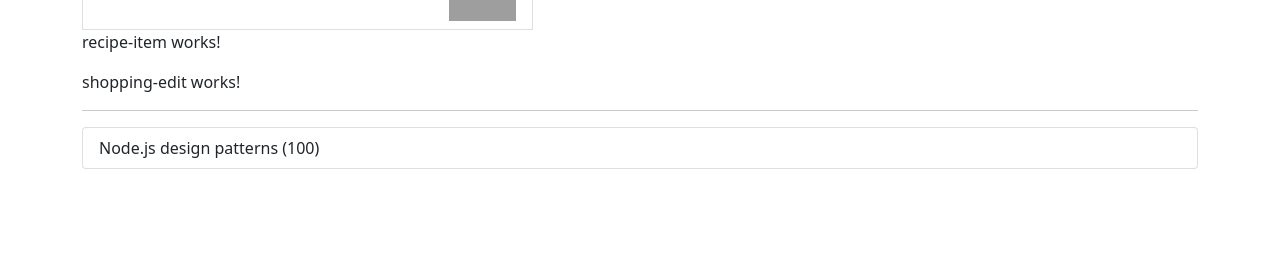
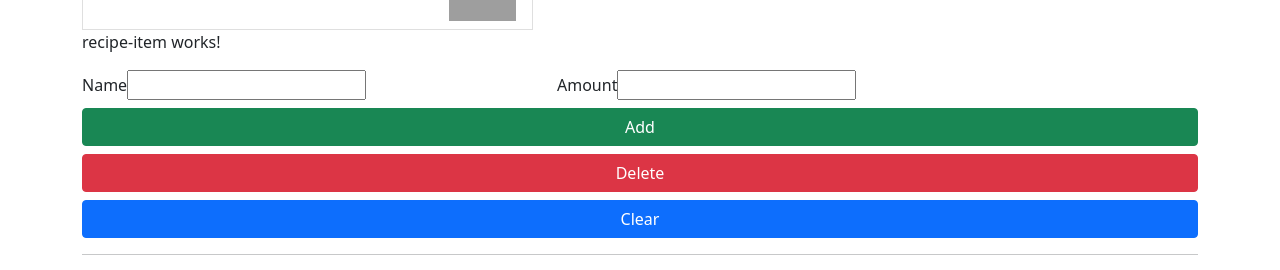
Before and after one commit to kasir-barati/go-back-to-score-one-in-learning-angular, an Angular app: page / in a window 1280 px wide. Shown: the part 265-535 px from the top of the page. Built offline with nearby package versions, Linux system fonts and the light colour scheme; grey boxes are pictures that could not be loaded.

Commit message:
update: edit component

```diff
--- a/src/app/shopping-list/shopping-edit/shopping-edit.component.html
+++ b/src/app/shopping-list/shopping-edit/shopping-edit.component.html
@@ -1 +1,27 @@
-<p>shopping-edit works!</p>
+<div class="row">
+    <div class="col-12">
+        <form>
+            <div class="row">
+                <div class="col-sm-5">
+                    <label for="name">Name</label>
+                    <input type="text" name="name" id="name" />
+                </div>
+                <div class="col-sm-5">
+                    <label for="amount">Amount</label>
+                    <input type="text" name="amount" id="amount" />
+                </div>
+                <div class="col-12 d-grid gap-2 mt-2">
+                    <button type="submit" class="btn btn-success">
+                        Add
+                    </button>
+                    <button type="button" class="btn btn-danger">
+                        Delete
+                    </button>
+                    <button type="reset" class="btn btn-primary">
+                        Clear
+                    </button>
+                </div>
+            </div>
+        </form>
+    </div>
+</div>
```
Also changed, not shown: src/app/shopping-list/shopping-edit/README.md (added).
